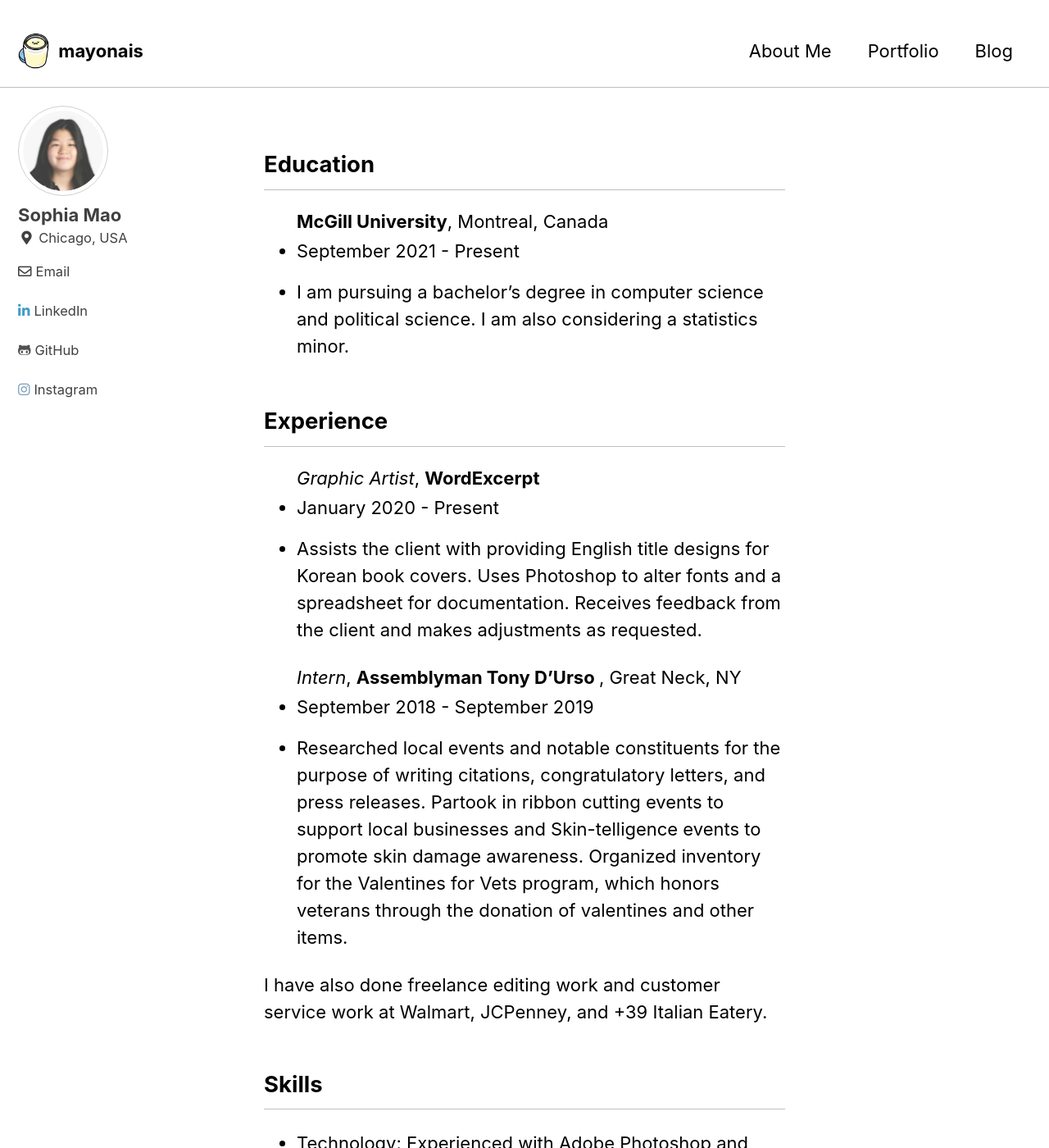
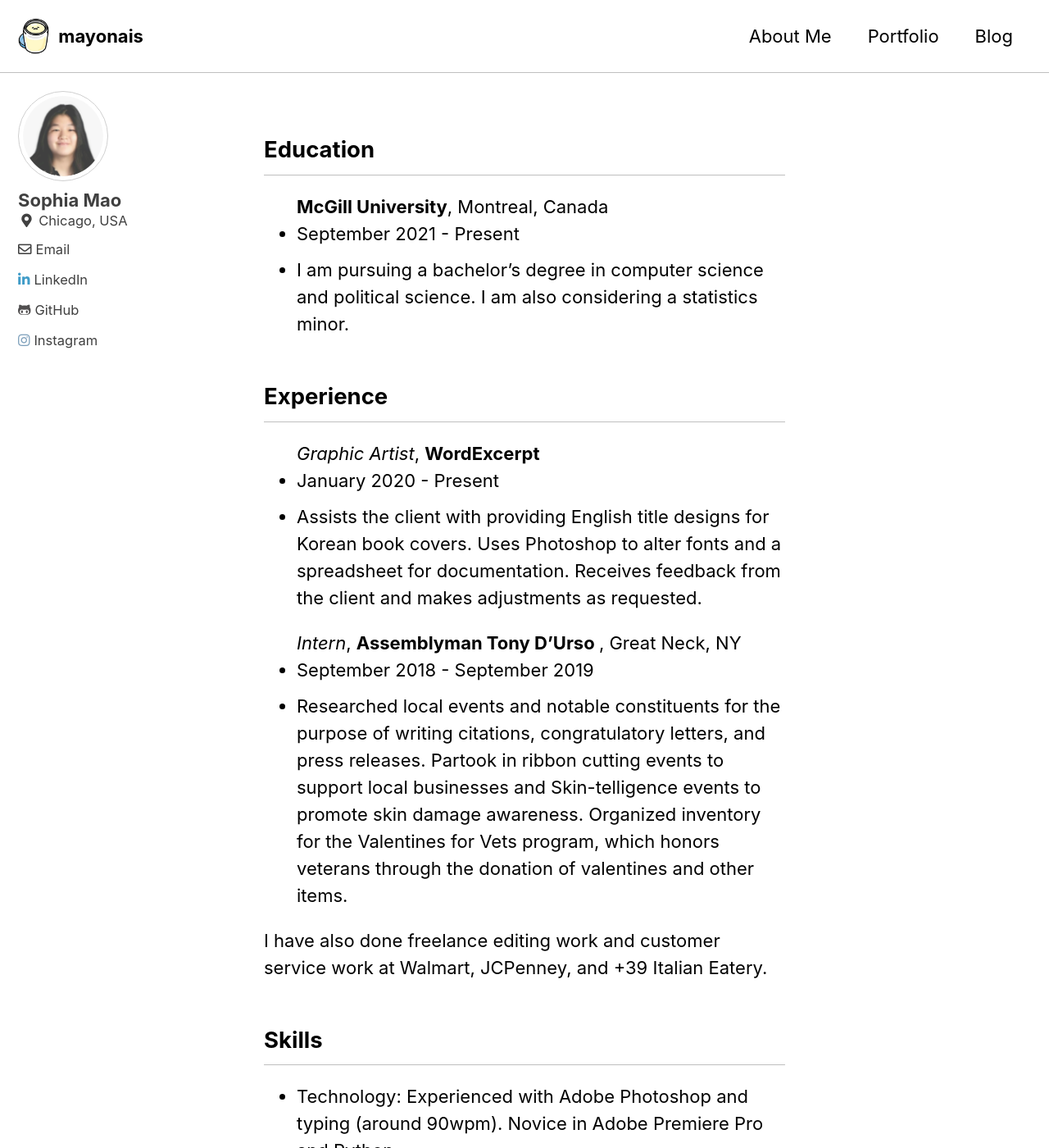
Before and after one commit to mayonais/mayonais.github.io, a Jekyll site: the page built from index.html, in a window 1280 px wide and 1400 px high. Shown: the whole window at 82% size. Built offline with Jekyll 4.4.1, drawn with Linux system fonts in a browser that asks for light colours; cached includes are drawn as plain includes; the list of posts is cut into pages by our own code.

Commit message:
about size

```diff
--- a/_sass/minimal-mistakes/_page.scss
+++ b/_sass/minimal-mistakes/_page.scss
@@ -82,14 +82,7 @@
   font-size: $type-size-4;
 }
 
-ul li {
-    padding: 3px 0px;
-}
-
 .page__content {
-  ul li {
-   padding: 3px -5px;
-  }
   h2 {
     padding-bottom: 0.5em;
     border-bottom: 1px solid $border-color;
@@ -100,7 +93,7 @@
 			position: relative;
 			left: 0.5em;
 			opacity: 0;
-			font-size: 0.6em;
+			font-size: 0.5em;
 			-webkit-transition: opacity 0.2s ease-in-out 0.1s;
 			-moz-transition: opacity 0.2s ease-in-out 0.1s;
 			-o-transition: opacity 0.2s ease-in-out 0.1s;
```
